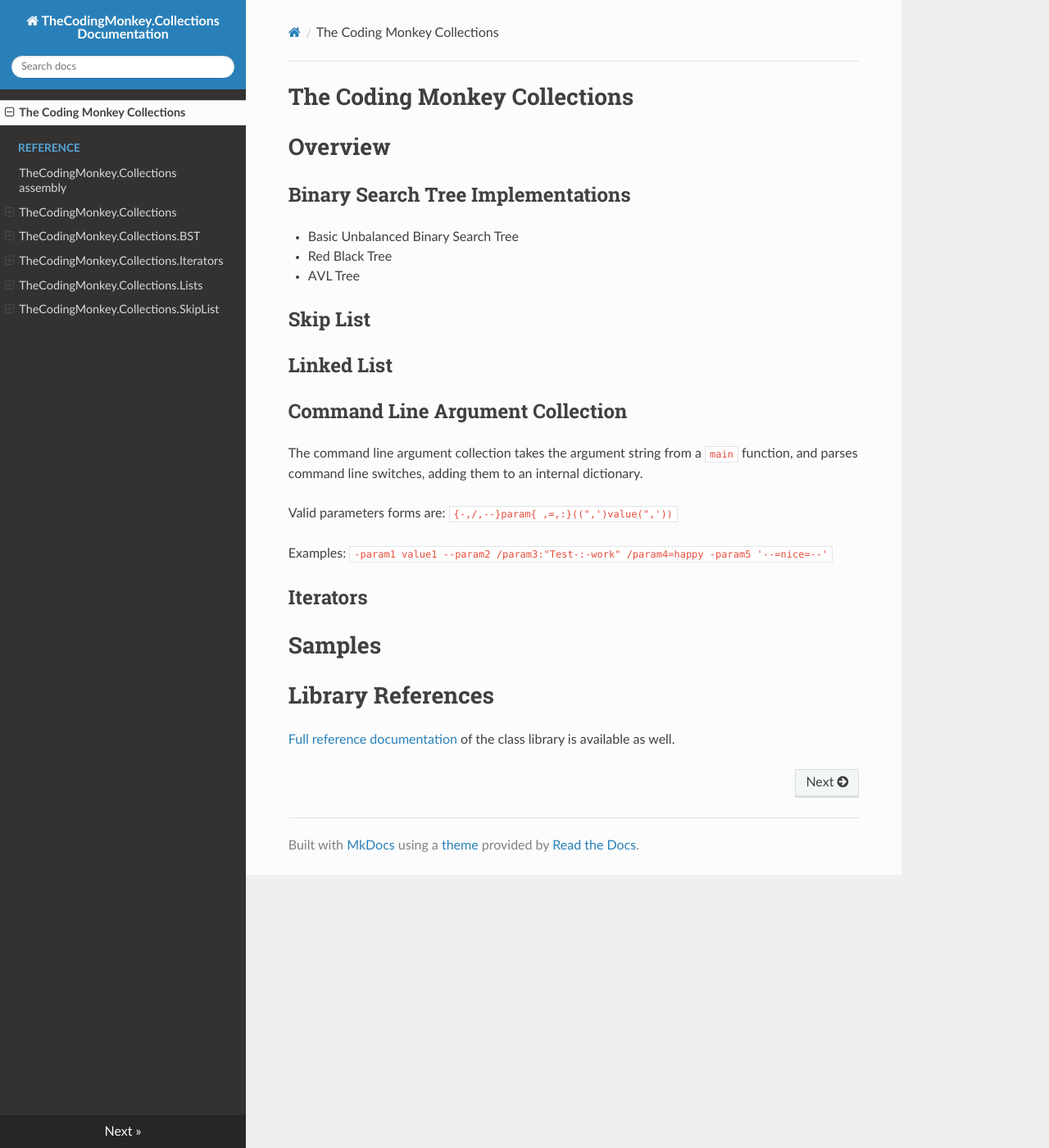
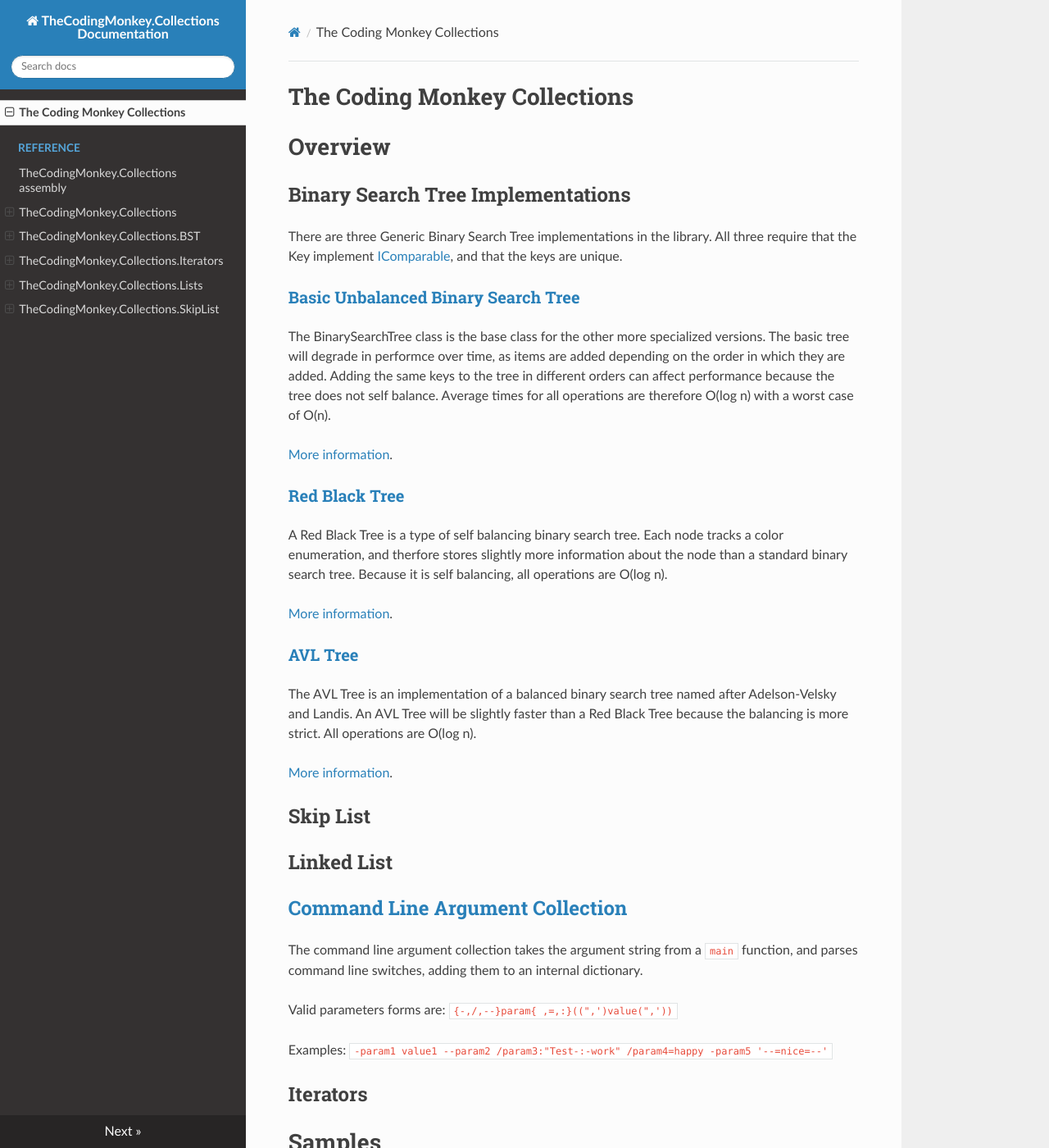
Before and after one commit to NickSchweitzer/Collections, an MkDocs documentation site: the page built from Docs/index.md, in a window 1280 px wide and 1400 px high. Shown: the whole window at 82% size. Built offline with MkDocs 1.6.1, drawn with Linux system fonts in a browser that asks for light colours; nearby versions of some CDN libraries.

Commit message:
Some additional documentation on the collection overview

```diff
--- a/Docs/index.md
+++ b/Docs/index.md
@@ -3,15 +3,37 @@
 # Overview
 
 ## Binary Search Tree Implementations
-* Basic Unbalanced Binary Search Tree
-* Red Black Tree
-* AVL Tree
+
+There are three Generic Binary Search Tree implementations in the library. All three require that the Key implement [IComparable<T>](https://docs.microsoft.com/en-us/dotnet/api/system.icomparable-1), and that
+the keys are unique.
+
+### [Basic Unbalanced Binary Search Tree](./Reference/TheCodingMonkey.Collections.BST/BinarySearchTree-2.md)
+
+The BinarySearchTree class is the base class for the other more specialized versions. The basic tree will degrade in performce over time, as items are added depending
+on the order in which they are added. Adding the same keys to the tree in different orders can affect performance because the tree does not self balance. Average times for
+all operations are therefore O(log n) with a worst case of O(n).
+
+[More information](https://en.wikipedia.org/wiki/Binary_search_tree).
+
+### [Red Black Tree](./Reference/TheCodingMonkey.Collections.BST/RedBlackTree-2.md)
+
+A Red Black Tree is a type of self balancing binary search tree. Each node tracks a color enumeration, and therfore stores slightly more information about the node
+than a standard binary search tree. Because it is self balancing, all operations are O(log n).
+
+[More information](https://en.wikipedia.org/wiki/Red–black_tree).
+
+### [AVL Tree](./Reference/TheCodingMonkey.Collections.BST/AVLTree-2.md)
+
+The AVL Tree is an implementation of a balanced binary search tree named after Adelson-Velsky and Landis. An AVL Tree will be slightly faster than a Red Black Tree
+because the balancing is more strict. All operations are O(log n).
+
+[More information](https://en.wikipedia.org/wiki/AVL_tree).
 
 ## Skip List
 
 ## Linked List
 
-## Command Line Argument Collection
+## [Command Line Argument Collection](./Reference/TheCodingMonkey.Collections/CmdArguments.md)
 
 The command line argument collection takes the argument string from a `main` function, and parses command line switches, adding them to an internal dictionary.
 
```
Also changed, not shown: README.md (+11 -0 lines).
